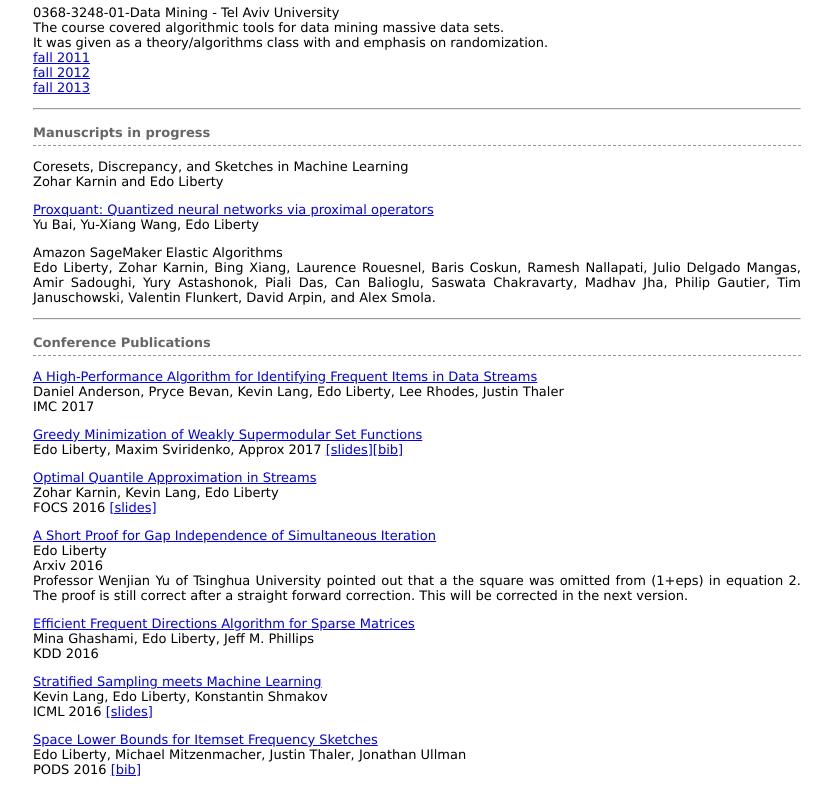
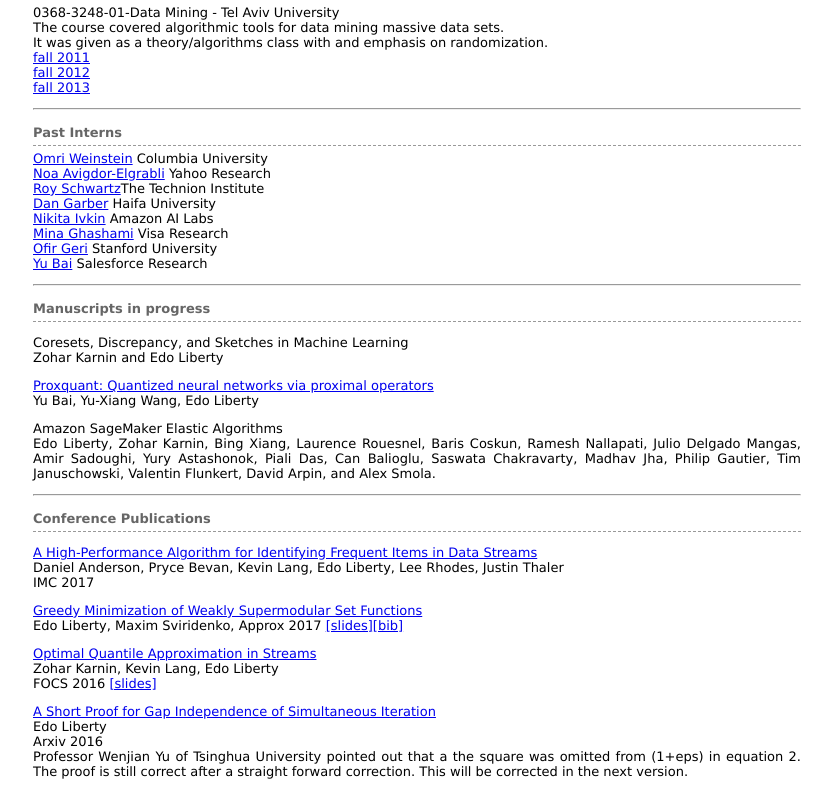
Before and after one commit to edoliberty/edoliberty.github.io, a plain HTML site: page index.html in a window 1280 px wide. Shown: the part 1780-2567 px from the top of the page, without its empty margins (223-1055 px from the left). Drawn offline with Linux system fonts and the light colour scheme.

Commit message:
past interns

```diff
--- a/index.html
+++ b/index.html
@@ -220,6 +220,24 @@
 </p>
 
 <!-- ########################################################## -->
+<!-- ################## Past Interns ########################## -->
+<!-- ########################################################## -->
+
+<hr>
+<h2 dir="ltr">Past Interns</h2>
+<a>
+    <a href="http://www.cs.columbia.edu/~omri/">Omri Weinstein</a> Columbia University<br>
+    <a href="https://research.yahoo.com/researchers/noaa">Noa Avigdor-Elgrabli</a> Yahoo Research<br>
+    <a href="http://www.cs.technion.ac.il/people/schwartz/">Roy Schwartz</a>The Technion Institute<br>
+    <a href="https://web.iem.technion.ac.il/en/people/dangar.html">Dan Garber</a> Haifa University<br>
+    <a href="https://pages.jh.edu/~nivkin1/">Nikita Ivkin</a> Amazon AI Labs<br>
+    <a href="https://usa.visa.com/about-visa/visa-research/mina-ghashami.html">Mina Ghashami</a> Visa Research<br>
+    <a href="http://www.ofirgeri.net/">Ofir Geri</a> Stanford University<br>
+    <a href="http://yubai.org/">Yu Bai</a> Salesforce Research<br>
+    </p>
+
+
+<!-- ########################################################## -->
 <!-- ################ Work in progress ######################## -->
 <!-- ########################################################## -->
 
@@ -242,7 +260,6 @@
     Amir Sadoughi, Yury Astashonok, Piali Das, Can Balioglu, Saswata Chakravarty, Madhav Jha, Philip Gautier,
     Tim Januschowski, Valentin Flunkert, David Arpin, and Alex Smola.
 </p>
-
 
 
 <!-- ########################################################## -->
@@ -620,7 +637,7 @@
 <h2 dir="ltr">Area Chair, SPC, PC and reviewer for</h2>
 
 <p>
-    2017: ESA, KDD (SPC), WSDM <br> Earlier: ESA, KDD, ICML, WSDM, WWW, NIPS, COLT, SODA, FOCS, SIGIR, AISTATS, NYCE
+    2019: KDD (SPC), WSDM, COLT, ICML <br> Earlier: ESA, KDD, ICML, WSDM, WWW, NIPS, COLT, SODA, FOCS, SIGIR, AISTATS, NYCE
 </p>
 
 <p>
```
